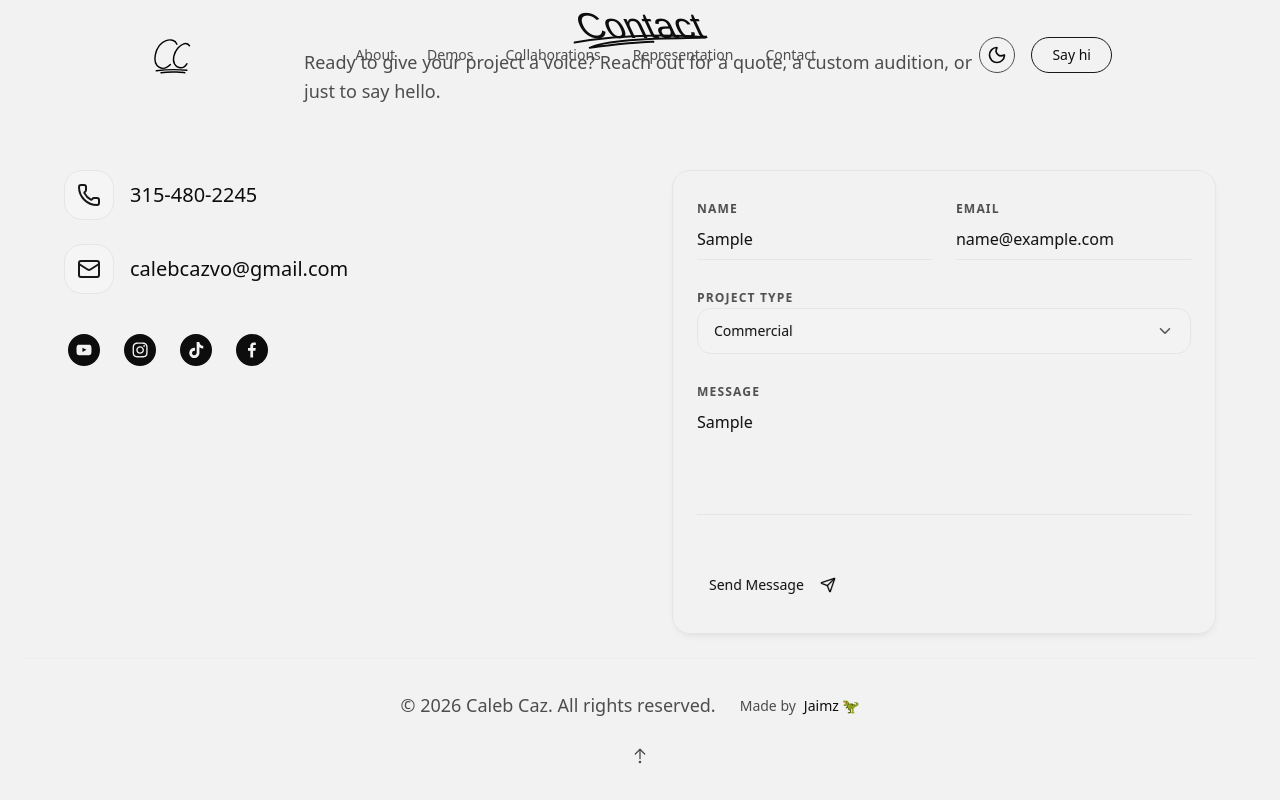
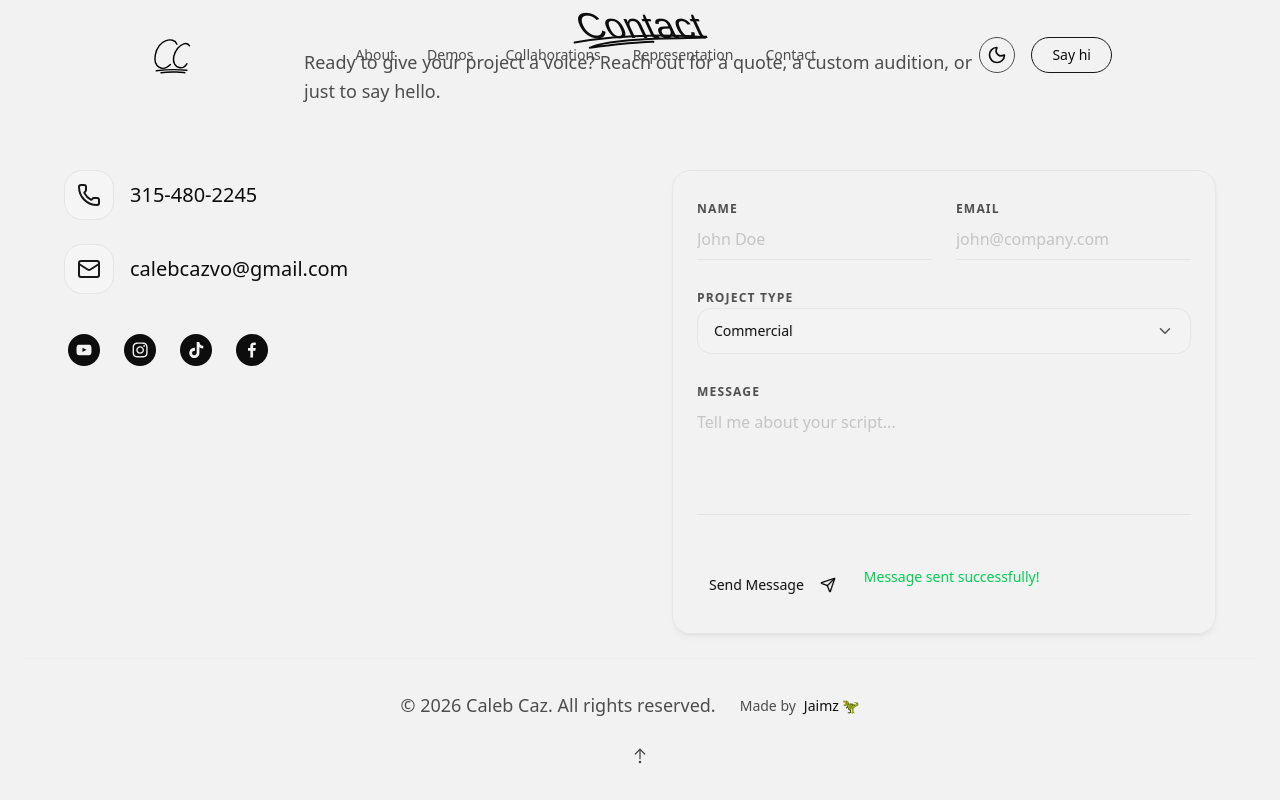
Before and after one commit to jaimzh/Caleb-Caz-Portfolio, a Next.js app: page / in a window 1280 px wide. Both pictures are taken after typing "Sample", "name@example.com", "Sample" into the empty fields and a click on the button "Send Message". Shown: the part 3194-3994 px from the top of the page. Built offline with nearby package versions, Linux system fonts and the light colour scheme; a web font is replaced by a local one.

Commit message:
test: contact server testing

```diff
--- /dev/null
+++ b/app/api/contact/route.ts
@@ -0,0 +1,37 @@
+import { NextResponse } from "next/server";
+
+
+let lastSubmission: any = null;
+
+export async function GET(){
+    return NextResponse.json(
+      {   message: "Latest submission",
+    data: lastSubmission,}
+    )
+}
+
+// export async function GET() {
+//   return NextResponse.json({ message: "yo what is up my guy" });
+// }
+
+export async function POST(req: Request){
+    try {
+        const body = await req.json();
+        lastSubmission = body;
+        console.log("RECEIVED FROM CLIENT:", body);
+        return NextResponse.json({
+            ok: true,
+            message: "Message received",
+            data: body,
+        })
+
+    } catch (error) {
+        console.log("ERROR:", error);
+        return NextResponse.json({
+            ok: false,
+            message: "Error receiving message",
+            error: error,
+        })
+    }
+
+}
--- a/components/sections/contact/contact-form.tsx
+++ b/components/sections/contact/contact-form.tsx
@@ -11,6 +11,11 @@ const PROJECT_TYPES = ["Commercial", "Animation", "Narration", "Other"];
 export function ContactForm() {
   const [isOpen, setIsOpen] = useState(false);
   const [selectedType, setSelectedType] = useState("Commercial");
+  const [name, setName] = useState("");
+  const [email, setEmail] = useState("");
+  const [message, setMessage] = useState("");
+  const [isSubmitting, setIsSubmitting] = useState(false);
+  const [status, setStatus] = useState<"idle" | "success" | "error">("idle");
   const dropdownRef = useRef<HTMLDivElement>(null);
 
   useEffect(() => {
@@ -26,8 +31,47 @@ export function ContactForm() {
     return () => document.removeEventListener("mousedown", handleClickOutside);
   }, []);
 
+  async function onSubmit(e: React.FormEvent) {
+    e.preventDefault();
+    setIsSubmitting(true);
+    setStatus("idle");
+
+    const payload = {
+      name,
+      email,
+      projectType: selectedType,
+      message,
+    };
+
+    try {
+      const res = await fetch("/api/contact", {
+        method: "POST",
+        headers: { "Content-Type": "application/json" },
+        body: JSON.stringify(payload),
+      });
+
+      const data = await res.json();
+
+
+      if (data.ok) {
+        setStatus("success");
+        setName("");
+        setEmail("");
+        setMessage("");
+        setSelectedType("Commercial");
+      } else {
+        setStatus("error");
+      }
+    } catch (error) {
+      console.error("SUBMISSION ERROR:", error);
+      setStatus("error");
+    } finally {
+      setIsSubmitting(false);
+    }
+  }
+
   return (
-    <form className="caleb-card space-y-6" onSubmit={(e) => e.preventDefault()}>
+    <form className="caleb-card space-y-6" onSubmit={onSubmit}>
       <div className="grid grid-cols-1 sm:grid-cols-2 gap-6">
         <div className="space-y-2">
           <label
@@ -39,6 +83,9 @@ export function ContactForm() {
           <input
             id="name"
             type="text"
+            required
+            value={name}
+            onChange={(e) => setName(e.target.value)}
             className="w-full bg-transparent border-b border-border py-2 focus:outline-none focus:border-text transition-colors placeholder:text-text/20 font-medium"
             placeholder="John Doe"
           />
@@ -53,6 +100,9 @@ export function ContactForm() {
           <input
             id="email"
             type="email"
+            required
+            value={email}
+            onChange={(e) => setEmail(e.target.value)}
             className="w-full bg-transparent border-b border-border py-2 focus:outline-none focus:border-text transition-colors placeholder:text-text/20 font-medium"
             placeholder="john@company.com"
           />
@@ -134,21 +184,51 @@ export function ContactForm() {
         <textarea
           id="message"
           rows={4}
+          required
+          value={message}
+          onChange={(e) => setMessage(e.target.value)}
           className="w-full bg-transparent border-b border-border py-2 focus:outline-none focus:border-text transition-colors resize-none placeholder:text-text/20 font-medium"
           placeholder="Tell me about your script..."
         />
       </div>
 
+      <div className="flex flex-col sm:flex-row items-center gap-4">
         <Button
           variant="caleb-slide"
+          disabled={isSubmitting}
           className="w-full sm:w-auto px-10 rounded-full group mt-4 h-12"
         >
-        Send Message
+          {isSubmitting ? "Sending..." : "Send Message"}
           <Send
             size={18}
-          className="translate-x-0 group-hover:translate-x-1 group-hover:-translate-y-1 transition-transform ml-2"
+            className={cn(
+              "ml-2 transition-transform",
+              isSubmitting
+                ? "animate-pulse"
+                : "translate-x-0 group-hover:translate-x-1 group-hover:-translate-y-1",
+            )}
           />
         </Button>
+
+        {status === "success" && (
+          <motion.p
+            initial={{ opacity: 0, x: -10 }}
+            animate={{ opacity: 1, x: 0 }}
+            className="text-green-500 font-medium text-sm mt-4 sm:mt-0"
+          >
+            Message sent successfully!
+          </motion.p>
+        )}
+        {status === "error" && (
+          <motion.p
+            initial={{ opacity: 0, x: -10 }}
+            animate={{ opacity: 1, x: 0 }}
+            className="text-red-500 font-medium text-sm mt-4 sm:mt-0"
+          >
+            Something went wrong. Please try again.
+          </motion.p>
+        )}
+      </div>
     </form>
   );
 }
```
Lines whose indentation alone changed are shown as unchanged.
